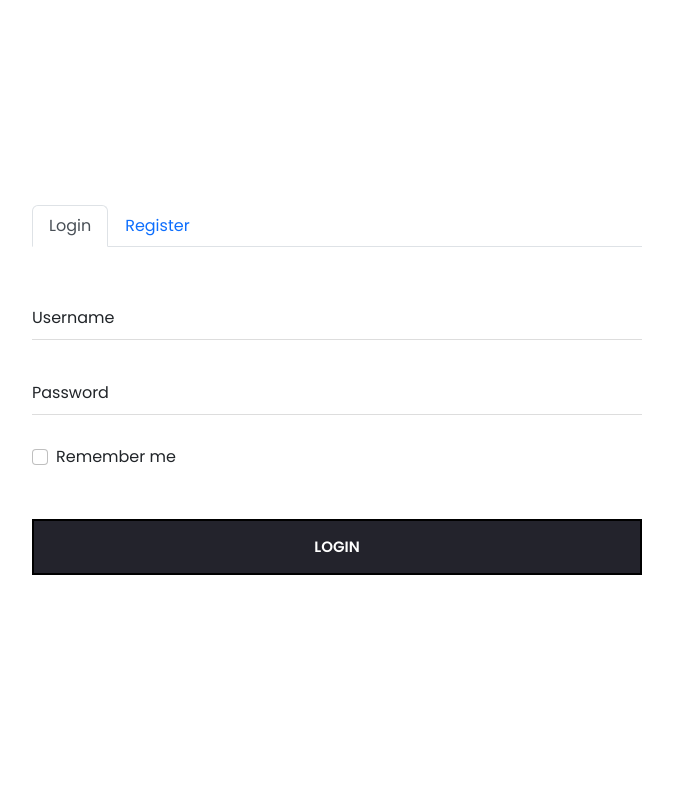
After one commit to duongHAUI/WebsiteBanHang_php_N5, a PHP site: page /WebsiteBanHang_php_N5/login in a window 1280 px wide. The commit adds this page. Shown: the whole page, without its empty margins (303-976 px from the left). Run offline with PHP 8.4, Linux system fonts and the light colour scheme.

Commit message:
feature login and register template

```diff
--- /dev/null
+++ b/css/authenticate.css
@@ -0,0 +1,42 @@
+.auth-main {
+  width: 100%;
+  height: 100vh;
+}
+
+.form-container {
+  position: relative;
+  margin-bottom: 30px;
+}
+
+.form-container input {
+  position: inherit;
+  border: 0;
+  border-bottom: 1px solid #ddd;
+  padding: 10px 0;
+  outline: 0;
+  z-index: 1;
+  background-color: transparent;
+  width: 100%;
+}
+
+.form-container label {
+  position: absolute;
+  left: 0;
+  bottom: 10px;
+  z-index: 0;
+  transition: all 0.3s ease-in-out;
+}
+
+.form-container input:focus + label {
+  bottom: 100%;
+}
+
+.btn-submit {
+  width: 100%;
+  background: #23232c;
+  transition: all 0.5s;
+}
+
+.btn-submit:hover {
+  background: #111114;
+}
--- a/index.php
+++ b/index.php
@@ -23,6 +23,9 @@ switch ($request) {
     case '/cart':
         require __DIR__ . '/views/cart.php';
         break;
+    case "/login":
+        require __DIR__ . '/views/login.php';
+        break;
     case "/update-cart":
         require __DIR__ . '/controllers/cart/update-cart.php';
         break;
--- /dev/null
+++ b/views/login.php
@@ -0,0 +1,85 @@
+<!DOCTYPE html>
+<html lang="en">
+
+<head>
+    <meta charset="UTF-8">
+    <meta http-equiv="X-UA-Compatible" content="IE=edge">
+    <meta name="viewport" content="width=device-width, initial-scale=1.0">
+    <title>Login</title>
+    <!-- google font -->
+    <link rel="preconnect" href="https://fonts.gstatic.com">
+    <link
+        href="https://fonts.googleapis.com/css2?family=Poppins:ital,wght@0,100;0,200;0,300;0,400;0,500;0,600;0,700;0,800;0,900;1,100;1,200;1,300;1,400;1,500;1,600;1,700;1,900&display=swap"
+        rel="stylesheet">
+    <!-- boxicons -->
+    <link href='https://unpkg.com/boxicons@2.0.7/css/boxicons.min.css' rel='stylesheet'>
+    <!-- app css -->
+    <!-- CSS only -->
+    <link href="https://cdn.jsdelivr.net/npm/bootstrap@5.2.0-beta1/dist/css/bootstrap.min.css" rel="stylesheet"
+        integrity="sha384-0evHe/X+R7YkIZDRvuzKMRqM+OrBnVFBL6DOitfPri4tjfHxaWutUpFmBp4vmVor" crossorigin="anonymous">
+    <link rel="stylesheet" href="./css/grid.css">
+    <link rel="stylesheet" href="./css/app.css">
+    <link rel="stylesheet" href="./css/authenticate.css">
+</head>
+
+<body>
+    <?php
+    include_once("models/index.php");
+    include_once("./db/connectdb.php");
+
+    ?>
+    <div class="auth-main d-flex align-items-center justify-content-center">
+        <div class="col-3 col-md-6 col-sm-12">
+            <ul class="nav nav-tabs" id="myTab" role="tablist">
+                <li class="nav-item" role="presentation">
+                    <button class="nav-link active" id="login-tab" data-bs-toggle="tab" data-bs-target="#login"
+                        type="button" role="tab" aria-selected="true">Login</button>
+                </li>
+                <li class="nav-item" role="presentation">
+                    <button class="nav-link" id="register-tab" data-bs-toggle="tab" data-bs-target="#register"
+                        type="button" role="tab" aria-selected="false">Register</button>
+                </li>
+            </ul>
+            <div class="tab-content pt-5">
+                <div class="tab-pane fade show active" id="login" role="tabpanel" aria-labelledby="login-tab">
+                    <form action="" id="login-form">
+                        <div class="form-container">
+                            <input type="text" />
+                            <label>Username</label>
+                        </div>
+                        <div class="form-container">
+                            <input type="password" />
+                            <label>Password</label>
+                        </div>
+                        <div class="form-check">
+                            <input class="form-check-input" type="checkbox" value="1" id="remember_me">
+                            <label class="form-check-label" for="remember_me">
+                                Remember me
+                            </label>
+                        </div>
+                        <button class="btn-flat btn-submit mt-5" type="submit">Login</button>
+                    </form>
+                </div>
+                <div class="tab-pane fade" id="register" role="tabpanel" aria-labelledby="register-tab">
+                    <form action="" id="register-form">
+                        <div class="form-container">
+                            <input type="email" />
+                            <label>Email address</label>
+                        </div>
+                        <div class="form-container">
+                            <input type="password" />
+                            <label>Password</label>
+                        </div>
+                        <button class="btn-flat btn-submit mt-5" type="submit">Register</button>
+                    </form>
+                </div>
+            </div>
+        </div>
+    </div>
+</body>
+
+<script src="https://cdn.jsdelivr.net/npm/bootstrap@5.2.0-beta1/dist/js/bootstrap.bundle.min.js"
+    integrity="sha384-pprn3073KE6tl6bjs2QrFaJGz5/SUsLqktiwsUTF55Jfv3qYSDhgCecCxMW52nD2" crossorigin="anonymous">
+</script>
+
+</html>
```
Also changed, not shown: views/products.php (+0 -16 lines).
